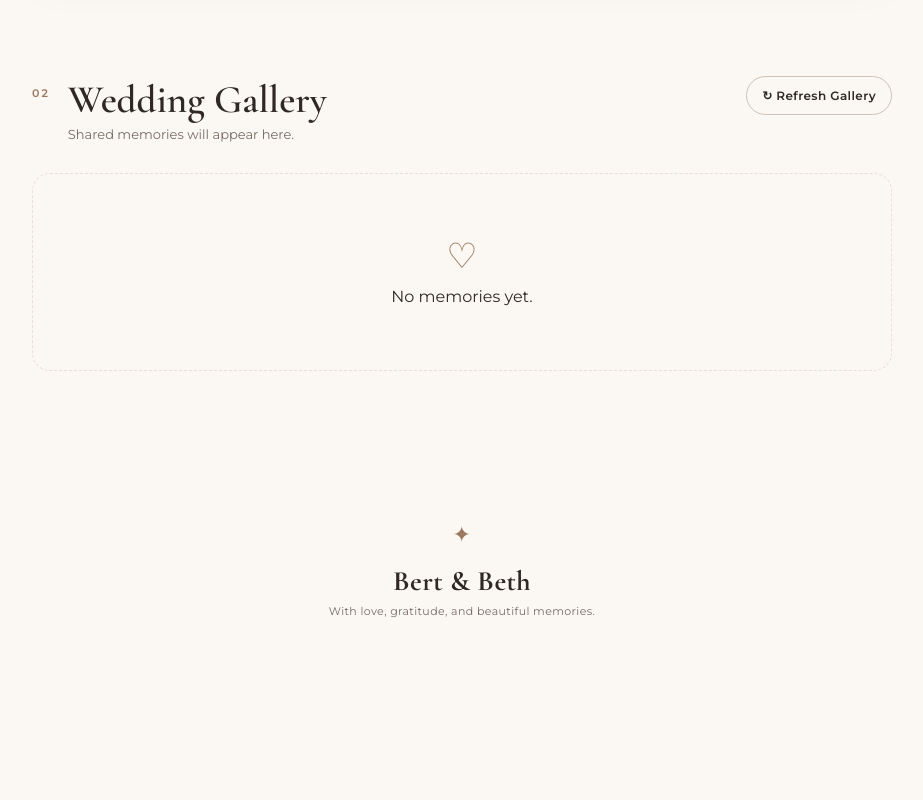
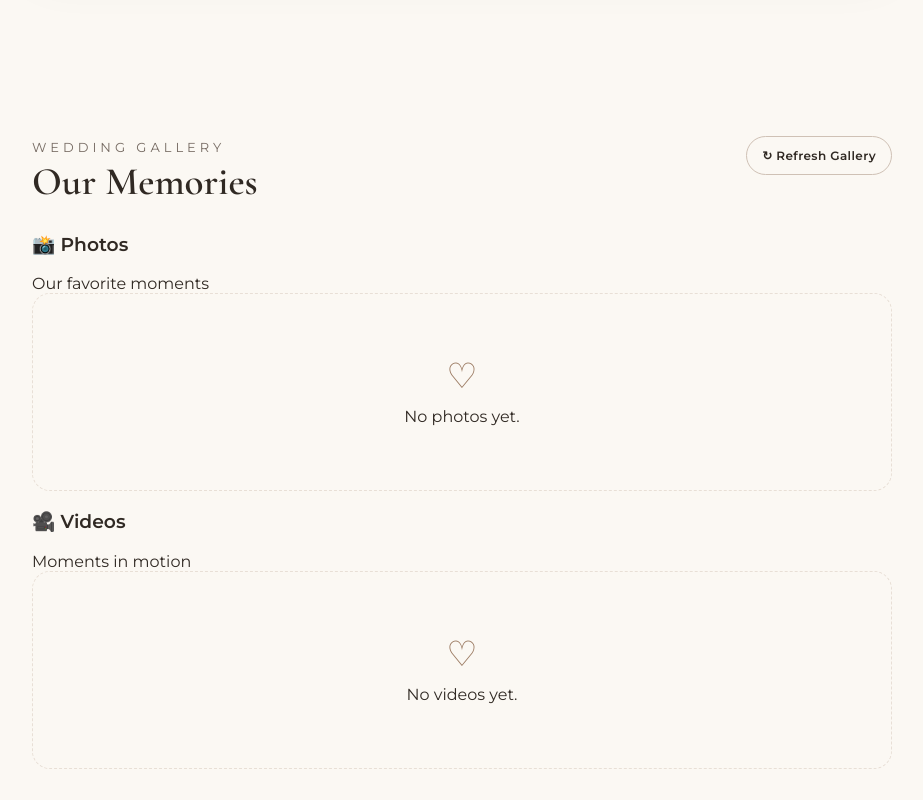
Before and after one commit to treblem/weddingphotos, a plain HTML site: page index.html in a window 1280 px wide. Shown: the part 1960-2760 px from the top of the page, without its empty margins (178-1101 px from the left). Before the commit the page ends 2664 px from the top, so only its background shows below. Drawn offline with nearby package versions, Linux system fonts and the light colour scheme; no server answers.

Commit message:
Update index.html

```diff
--- a/index.html
+++ b/index.html
@@ -60,13 +60,28 @@
   </div>
 </section>
 
-<section id="gallery" class="section gallery-section">
+<section id="gallery" class="section">
   <div class="section-title">
-    <span>02</span>
-    <div><h2>Wedding Gallery</h2><p>Shared memories will appear here.</p></div>
+    <div>
+      <p class="eyebrow">WEDDING GALLERY</p>
+      <h2>Our Memories</h2>
+    </div>
   </div>
-  <div id="galleryGrid" class="gallery-grid">
-    <div class="empty"><div>♡</div><p>No memories yet.</p><small>Be the first to upload a photo or video.</small></div>
+
+  <div class="gallery-category">
+    <div class="gallery-category-title">
+      <h3>📸 Photos</h3>
+      <span>Our favorite moments</span>
+    </div>
+    <div id="photoGrid" class="gallery-grid"></div>
+  </div>
+
+  <div class="gallery-category">
+    <div class="gallery-category-title">
+      <h3>🎥 Videos</h3>
+      <span>Moments in motion</span>
+    </div>
+    <div id="videoGrid" class="gallery-grid"></div>
   </div>
 </section>
 </main>
```
